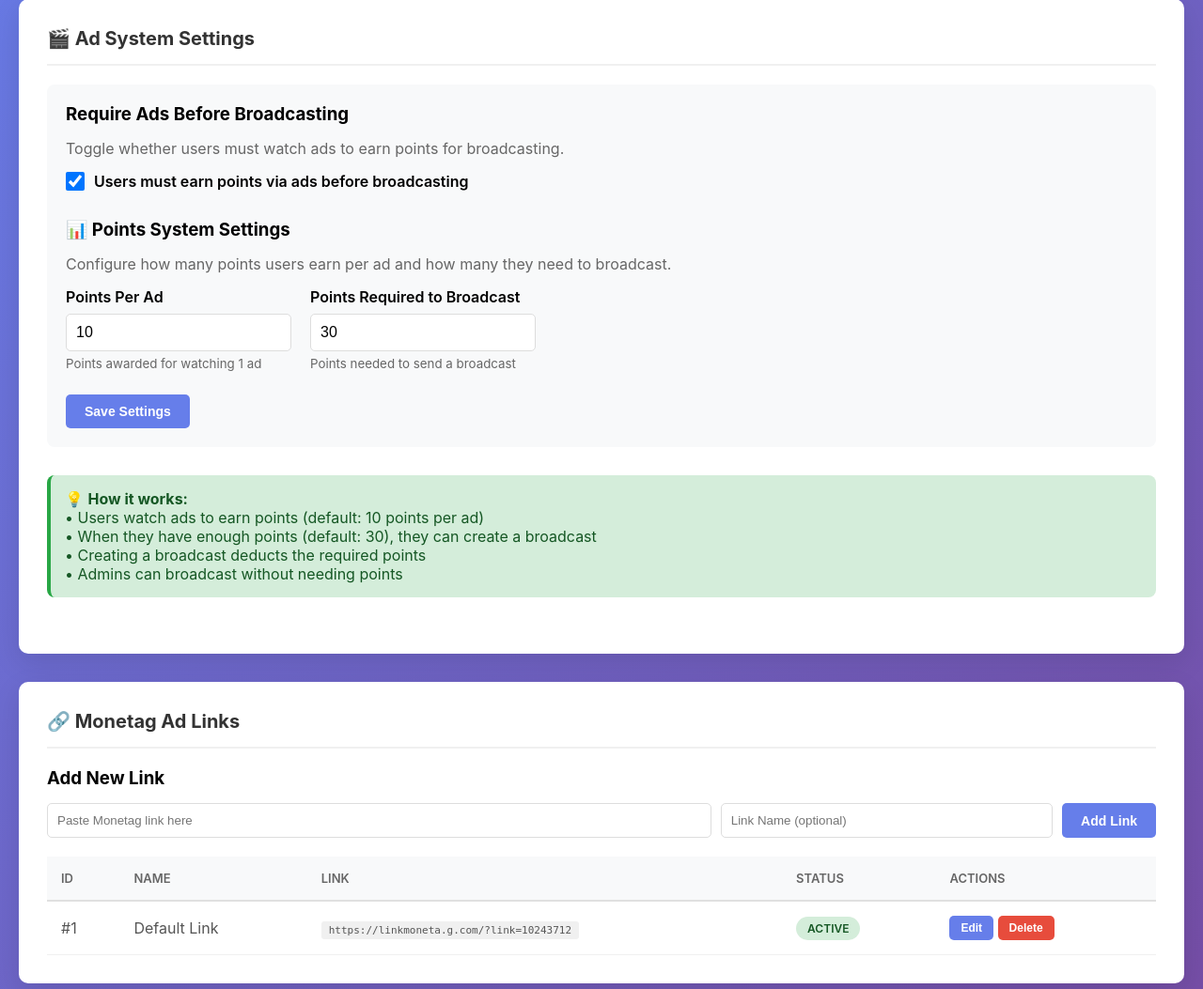
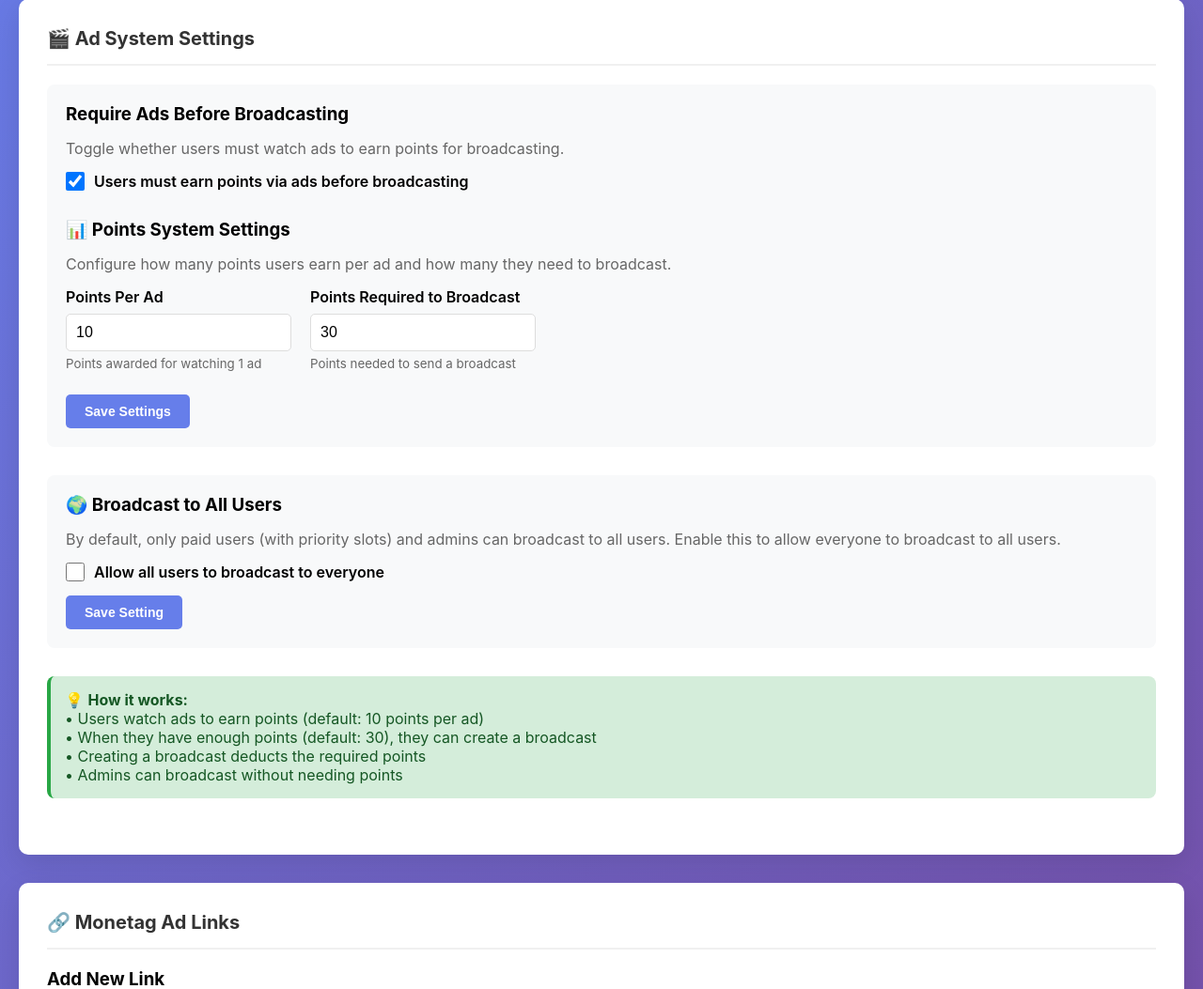
Before and after one commit to ssGITHUB1234/Brodcast-Blast, a Flask app: page / in a window 1280 px wide, after a click on "🎬 Ad Settings". Shown: the part 272-1325 px from the top of the page at 94% size. Run offline with Flask 3, Linux system fonts and the light colour scheme; parts of the project's set-up code (start-up, migrations or seed data) failed here and were passed over; some libraries are stand-ins or nearby versions.

Commit message:
Allow normal users to broadcast to all users via admin setting
Update backend API and dashboard to introduce a new setting that controls whether all users can broadcast to everyone, or only priority users and admins.

Replit-Commit-Author: Agent
Replit-Commit-Session-Id: 58148c3b-95c8-4cfa-abbd-cf81e85d2146
Replit-Commit-Checkpoint-Type: full_checkpoint
Replit-Commit-Event-Id: a9903201-7012-4552-905f-10b62552bbff
Replit-Helium-Checkpoint-Created: true

```diff
--- a/backend/app.py
+++ b/backend/app.py
@@ -411,7 +411,8 @@ def get_ads_settings():
     return jsonify({
         'ads_required': ads_state.settings.get('ads_required', True),
         'points_per_ad': ads_state.settings.get('points_per_ad', 10),
-        'points_required': ads_state.settings.get('points_required', 30)
+        'points_required': ads_state.settings.get('points_required', 30),
+        'allow_all_users_broadcast': ads_state.settings.get('allow_all_users_broadcast', False)
     })
 
 @app.route('/api/ads/settings', methods=['POST'])
@@ -439,13 +440,18 @@ def update_ads_settings():
                 ads_state.settings['points_required'] = points_required
                 updated = True
 
+        if 'allow_all_users_broadcast' in data:
+            ads_state.settings['allow_all_users_broadcast'] = bool(data['allow_all_users_broadcast'])
+            updated = True
+
         if updated:
             return jsonify({
                 'message': 'Settings updated',
                 'settings': {
                     'ads_required': ads_state.settings.get('ads_required', True),
                     'points_per_ad': ads_state.settings.get('points_per_ad', 10),
-                    'points_required': ads_state.settings.get('points_required', 30)
+                    'points_required': ads_state.settings.get('points_required', 30),
+                    'allow_all_users_broadcast': ads_state.settings.get('allow_all_users_broadcast', False)
                 }
             })
 
--- a/backend/templates/dashboard.html
+++ b/backend/templates/dashboard.html
@@ -808,6 +808,20 @@
                     <button class="btn btn-primary" onclick="saveAdSettings()" style="margin-top: 25px;">Save Settings</button>
                 </div>
 
+                <div style="background: #f8f9fa; padding: 20px; border-radius: 8px; margin-bottom: 30px;">
+                    <h3 style="margin-bottom: 15px;">🌍 Broadcast to All Users</h3>
+                    <p style="color: #666; margin-bottom: 15px;">By default, only paid users (with priority slots) and admins can broadcast to all users. Enable this to allow everyone to broadcast to all users.</p>
+
+                    <div style="display: flex; gap: 10px; align-items: center;">
+                        <input type="checkbox" id="allow-all-users-toggle" style="width: 20px; height: 20px; cursor: pointer;">
+                        <label for="allow-all-users-toggle" style="cursor: pointer; font-weight: 600;">
+                            Allow all users to broadcast to everyone
+                        </label>
+                    </div>
+
+                    <button class="btn btn-primary" onclick="saveAllUsersBroadcastSetting()" style="margin-top: 15px;">Save Setting</button>
+                </div>
+
                 <div style="background: #d4edda; padding: 15px; border-radius: 8px; border-left: 4px solid #28a745; margin-bottom: 30px;">
                     <p style="color: #155724; margin: 0;">
                         💡 <strong>How it works:</strong><br>
@@ -1685,6 +1699,7 @@
                 document.getElementById('ads-required-toggle').checked = settings.ads_required;
                 document.getElementById('points-per-ad').value = settings.points_per_ad || 10;
                 document.getElementById('points-required').value = settings.points_required || 30;
+                document.getElementById('allow-all-users-toggle').checked = settings.allow_all_users_broadcast || false;
             } catch (error) {
                 console.error('Error loading ad settings:', error);
                 showError('Failed to load ad settings');
@@ -1715,6 +1730,28 @@
             } catch (error) {
                 console.error('Error saving ad settings:', error);
                 showError('Error saving settings');
+            }
+        }
+
+        async function saveAllUsersBroadcastSetting() {
+            try {
+                const allowAllUsers = document.getElementById('allow-all-users-toggle').checked;
+
+                const response = await fetch(`${API_BASE}/ads/settings`, {
+                    method: 'POST',
+                    headers: {'Content-Type': 'application/json'},
+                    body: JSON.stringify({
+                        allow_all_users_broadcast: allowAllUsers
+                    })
+                });
+                if (response.ok) {
+                    showSuccess(allowAllUsers ? '✅ All users can now broadcast to everyone!' : '✅ Only paid users and admins can broadcast to all users.');
+                } else {
+                    showError('Failed to save setting');
+                }
+            } catch (error) {
+                console.error('Error saving setting:', error);
+                showError('Error saving setting');
             }
         }
 
--- a/config/ads_state.py
+++ b/config/ads_state.py
@@ -19,7 +19,8 @@ ad_stats = {
 settings = {
     'ads_required': True,  # Admin can toggle via dashboard
     'points_per_ad': 10,   # Points awarded per ad watched
-    'points_required': 30  # Points required to send a broadcast
+    'points_required': 30,  # Points required to send a broadcast
+    'allow_all_users_broadcast': False  # Allow normal users to broadcast to all users
 }
 
 def mark_ad_watched(user_id):
```
Also changed, not shown: bot/handlers/broadcast_handlers.py (+7 -3 lines).
